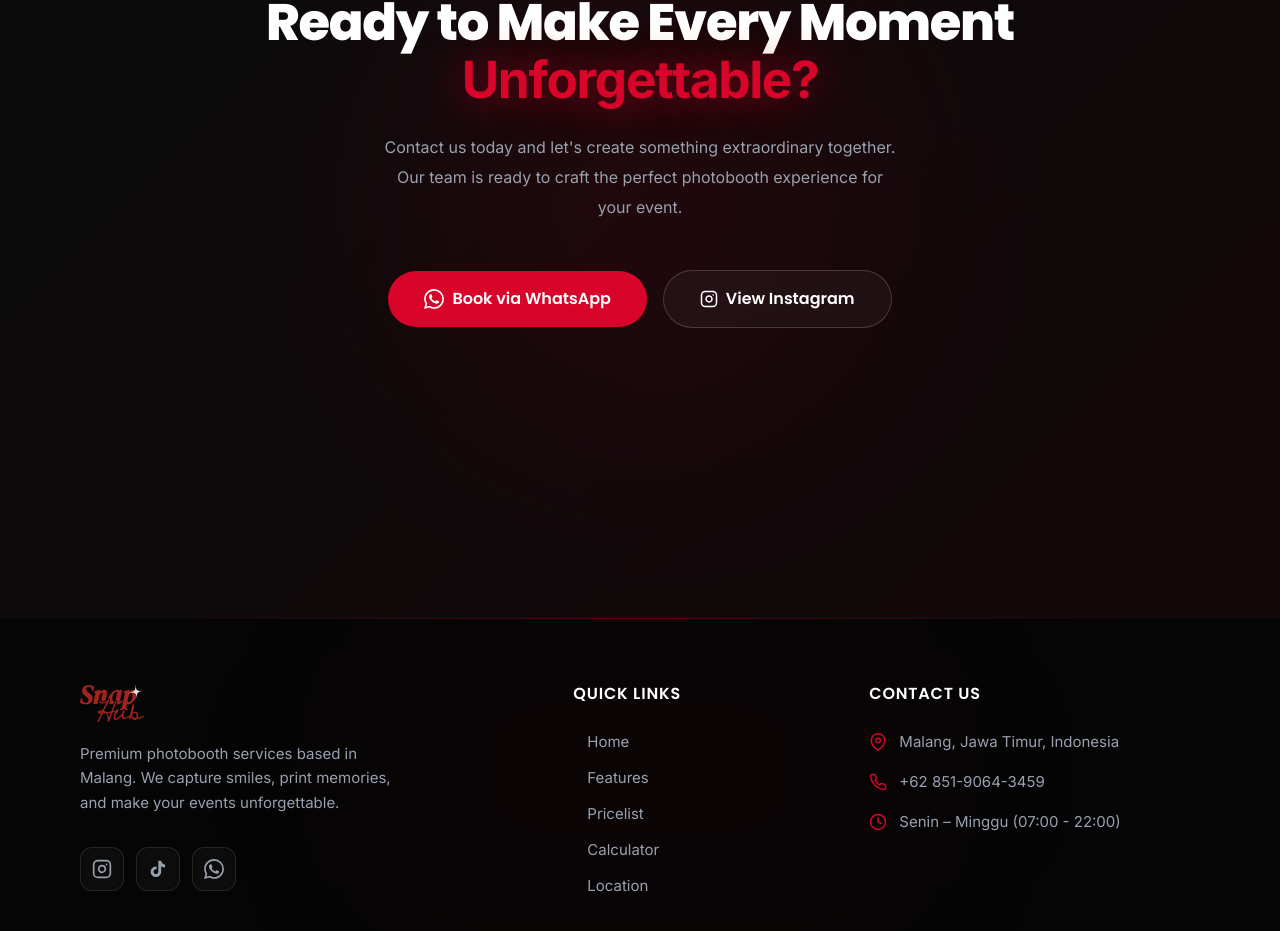
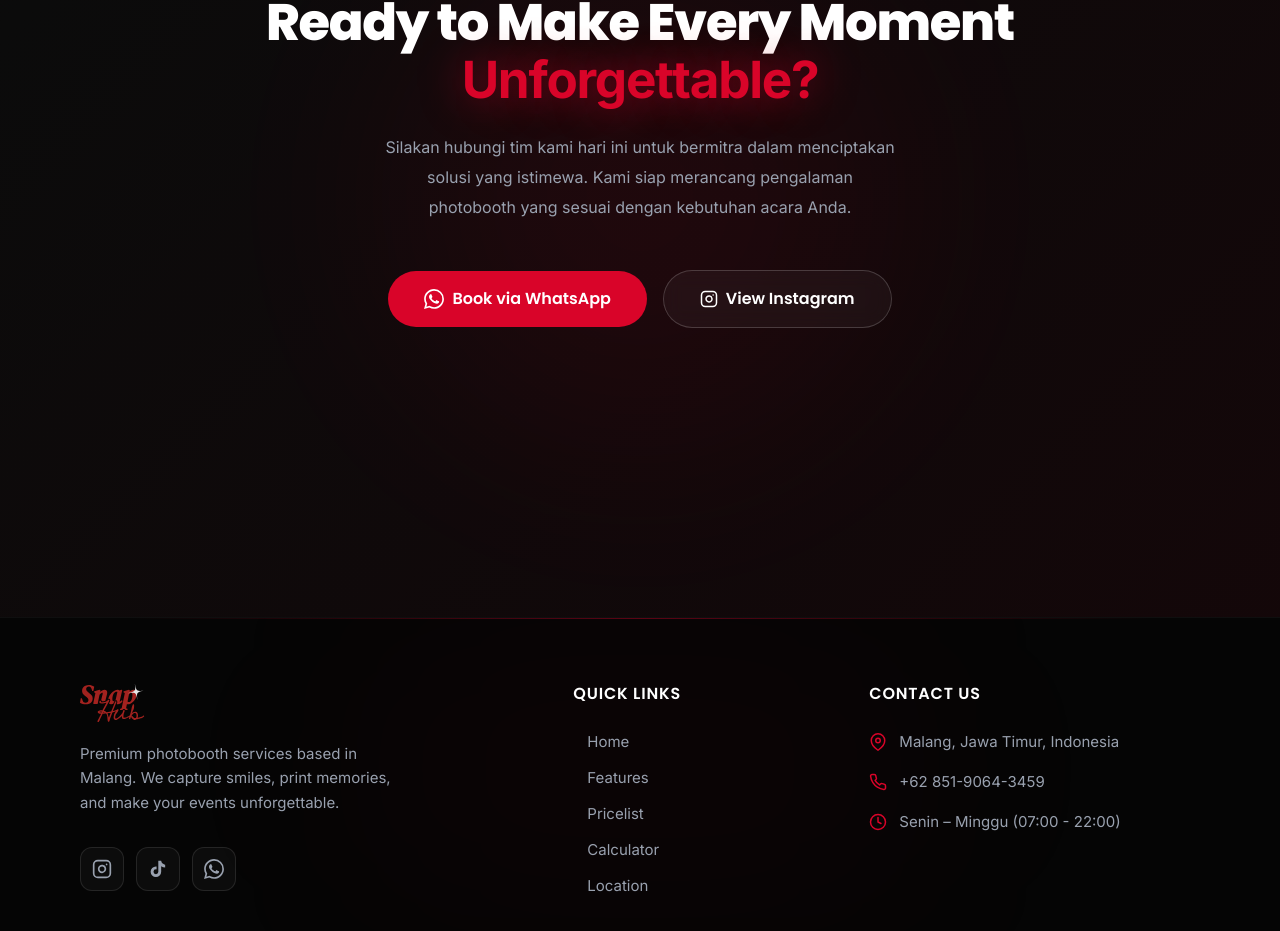
Before and after one commit to lohkookk/SnapHub.id, a React (Vite) app: page / in a window 1280 px wide. Shown: the part 7450-8381 px from the top of the page. Built offline with nearby package versions, Linux system fonts and the light colour scheme; no server answers; the database is empty.

Commit message:
translate contach

```diff
--- a/src/components/Contact.jsx
+++ b/src/components/Contact.jsx
@@ -62,8 +62,7 @@ const Contact = () => {
           transition={{ duration: 0.7, delay: 0.3 }}
           className="text-gray-400 text-[0.95rem] md:text-base mb-12 max-w-lg mx-auto leading-[1.85]"
         >
-          Contact us today and let's create something extraordinary together.
-          Our team is ready to craft the perfect photobooth experience for your event.
+          Silakan hubungi tim kami hari ini untuk bermitra dalam menciptakan solusi yang istimewa. Kami siap merancang pengalaman photobooth yang sesuai dengan kebutuhan acara Anda.
         </motion.p>
 
         {/* Buttons — centred row */}
```
